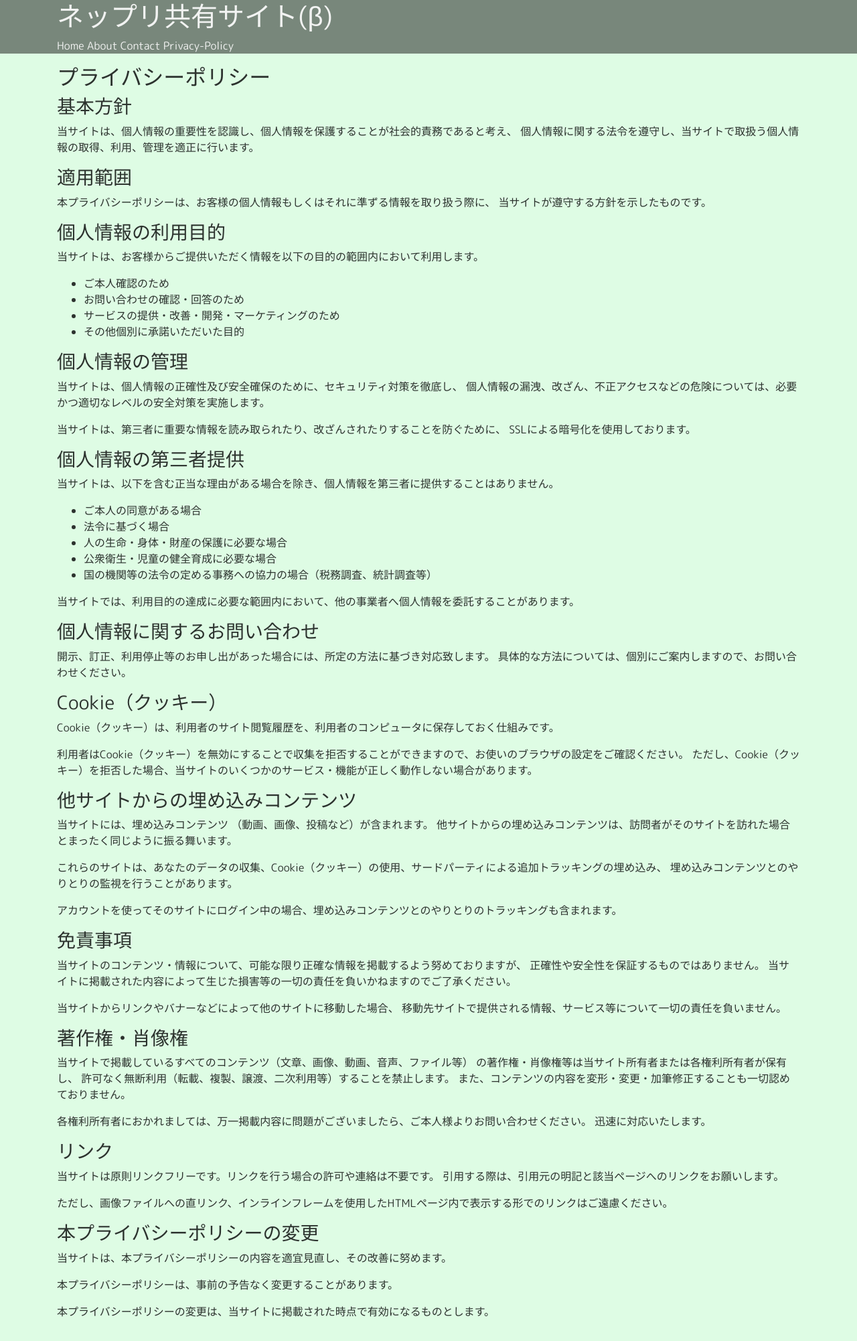
After one commit to glyzinieh/NePriS, a Flask app: page /privacy-policy/ in a window 1280 px wide. The commit adds this page. Shown: the whole page at 67% size. Run offline with Flask 2, Linux system fonts and the light colour scheme; some libraries are stand-ins or nearby versions.

Commit message:
プライバシーポリシー

```diff
--- a/app.py
+++ b/app.py
@@ -76,5 +76,12 @@ def record():
 def record_thanks():
     return render_template('record_thanks.html')
 
+@app.route('/privacy-policy/')
+def privacy():
+    return render_template('privacy-policy.html')
+@ext.register_generator
+def privacy():
+    yield 'privacy-policy', {}
+
 if __name__ == "__main__":
     app.run(port=8000,debug=True)
--- a/templates/about.html
+++ b/templates/about.html
@@ -3,6 +3,7 @@
 {% block title %}About{% endblock %}
 
 {% block content %}
+<h2>About</h2>
 <div>
     <h3>「ネップリ共有サイト(β)」とは？</h3>
     <p>セブンイレブン・ファミリーマート・ローソンの各コンビニで提供されるネットプリントを共有するためのポータルサイトを目指し、2022年5月から開発されています。</p>
--- a/templates/layout.html
+++ b/templates/layout.html
@@ -28,6 +28,7 @@
                 <a href="/">Home</a>
                 <a href="/about/">About</a>
                 <a href="/contact/">Contact</a>
+                <a href="/privacy-policy/">Privacy-Policy</a>
             </div>
         </header>
         <main class="container py-3">
--- /dev/null
+++ b/templates/privacy-policy.html
@@ -0,0 +1,114 @@
+{% extends "layout.html" %}
+
+{% block title %}プライバシーポリシー{% endblock %}
+
+{% block content %}
+<h2>プライバシーポリシー</h2>
+<h3>基本方針</h3>
+<p>
+    当サイトは、個人情報の重要性を認識し、個人情報を保護することが社会的責務であると考え、
+    個人情報に関する法令を遵守し、当サイトで取扱う個人情報の取得、利用、管理を適正に行います。
+</p>
+<h3>適用範囲</h3>
+<p>
+    本プライバシーポリシーは、お客様の個人情報もしくはそれに準ずる情報を取り扱う際に、
+    当サイトが遵守する方針を示したものです。
+</p>
+<h3>個人情報の利用目的</h3>
+<p>
+    当サイトは、お客様からご提供いただく情報を以下の目的の範囲内において利用します。
+    <ul>
+        <li>ご本人確認のため</li>
+        <li>お問い合わせの確認・回答のため</li>
+        <li>サービスの提供・改善・開発・マーケティングのため</li>
+        <li>その他個別に承諾いただいた目的</li>
+    </ul>
+</p>
+<h3>個人情報の管理</h3>
+<p>
+    当サイトは、個人情報の正確性及び安全確保のために、セキュリティ対策を徹底し、
+    個人情報の漏洩、改ざん、不正アクセスなどの危険については、必要かつ適切なレベルの安全対策を実施します。
+</p>
+<p>
+    当サイトは、第三者に重要な情報を読み取られたり、改ざんされたりすることを防ぐために、
+    SSLによる暗号化を使用しております。
+</p>
+<h3>個人情報の第三者提供</h3>
+<p>
+    当サイトは、以下を含む正当な理由がある場合を除き、個人情報を第三者に提供することはありません。
+    <ul>
+        <li>ご本人の同意がある場合</li>
+        <li>法令に基づく場合</li>
+        <li>人の生命・身体・財産の保護に必要な場合</li>
+        <li>公衆衛生・児童の健全育成に必要な場合</li>
+        <li>国の機関等の法令の定める事務への協力の場合（税務調査、統計調査等）</li>
+    </ul>
+</p>
+<p>
+    当サイトでは、利用目的の達成に必要な範囲内において、他の事業者へ個人情報を委託することがあります。
+</p>
+<h3>個人情報に関するお問い合わせ</h3>
+<p>
+    開示、訂正、利用停止等のお申し出があった場合には、所定の方法に基づき対応致します。
+    具体的な方法については、個別にご案内しますので、お問い合わせください。
+</p>
+<h3>Cookie（クッキー）</h3>
+<p>
+    Cookie（クッキー）は、利用者のサイト閲覧履歴を、利用者のコンピュータに保存しておく仕組みです。
+</p>
+<p>
+    利用者はCookie（クッキー）を無効にすることで収集を拒否することができますので、お使いのブラウザの設定をご確認ください。
+    ただし、Cookie（クッキー）を拒否した場合、当サイトのいくつかのサービス・機能が正しく動作しない場合があります。
+</p>
+<h3>他サイトからの埋め込みコンテンツ</h3>
+<p>
+    当サイトには、埋め込みコンテンツ （動画、画像、投稿など）が含まれます。
+    他サイトからの埋め込みコンテンツは、訪問者がそのサイトを訪れた場合とまったく同じように振る舞います。
+</p>
+<p>
+    これらのサイトは、あなたのデータの収集、Cookie（クッキー）の使用、サードパーティによる追加トラッキングの埋め込み、
+    埋め込みコンテンツとのやりとりの監視を行うことがあります。
+</p>
+<p>
+    アカウントを使ってそのサイトにログイン中の場合、埋め込みコンテンツとのやりとりのトラッキングも含まれます。
+</p>
+<h3>免責事項</h3>
+<p>
+    当サイトのコンテンツ・情報について、可能な限り正確な情報を掲載するよう努めておりますが、
+    正確性や安全性を保証するものではありません。
+    当サイトに掲載された内容によって生じた損害等の一切の責任を負いかねますのでご了承ください。
+</p>
+<p>
+    当サイトからリンクやバナーなどによって他のサイトに移動した場合、
+    移動先サイトで提供される情報、サービス等について一切の責任を負いません。
+</p>
+<h3>著作権・肖像権</h3>
+<p>
+    当サイトで掲載しているすべてのコンテンツ（文章、画像、動画、音声、ファイル等）
+    の著作権・肖像権等は当サイト所有者または各権利所有者が保有し、
+    許可なく無断利用（転載、複製、譲渡、二次利用等）することを禁止します。
+    また、コンテンツの内容を変形・変更・加筆修正することも一切認めておりません。
+</p>
+<p>
+    各権利所有者におかれましては、万一掲載内容に問題がございましたら、ご本人様よりお問い合わせください。
+    迅速に対応いたします。
+</p>
+<h3>リンク</h3>
+<p>
+    当サイトは原則リンクフリーです。リンクを行う場合の許可や連絡は不要です。
+    引用する際は、引用元の明記と該当ページへのリンクをお願いします。
+</p>
+<p>
+    ただし、画像ファイルへの直リンク、インラインフレームを使用したHTMLページ内で表示する形でのリンクはご遠慮ください。
+</p>
+<h3>本プライバシーポリシーの変更</h3>
+<p>
+    当サイトは、本プライバシーポリシーの内容を適宜見直し、その改善に努めます。
+</p>
+<p>
+    本プライバシーポリシーは、事前の予告なく変更することがあります。
+</p>
+<p>
+    本プライバシーポリシーの変更は、当サイトに掲載された時点で有効になるものとします。
+</p>
+{% endblock %}
```
